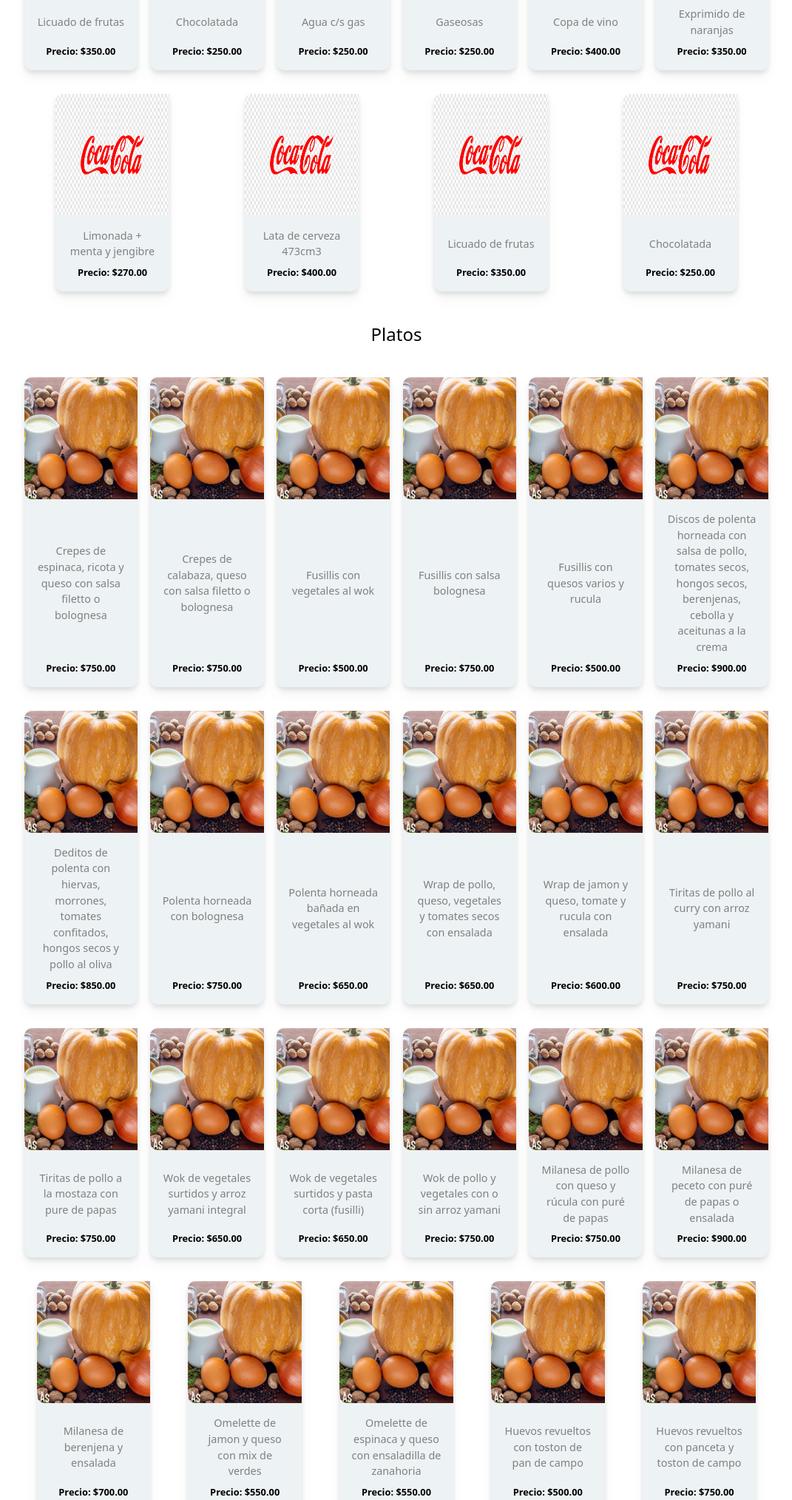
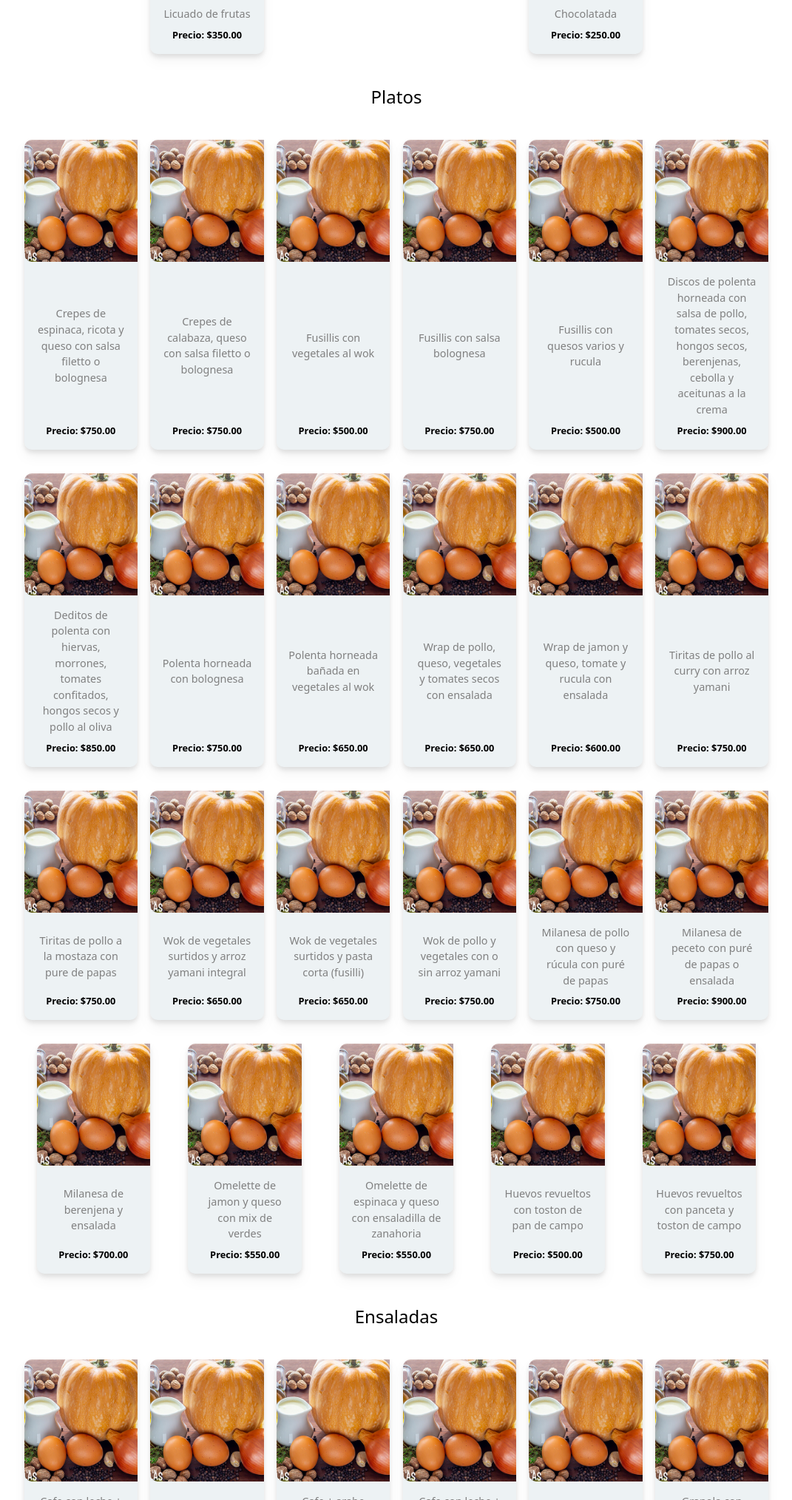
Before and after one commit to sersebas08/MILL, a plain HTML site: page index.html in a window 1280 px wide. Shown: the part 2159-4187 px from the top of the page at 74% size, without its empty margins (104-1175 px from the left). Drawn offline with nearby package versions, Linux system fonts and the light colour scheme.

Commit message:
ensaladas

```diff
--- a/index.html
+++ b/index.html
@@ -58,6 +58,10 @@
                 <p class="principal__p">Platos</p>
                 <div class="leerPlatos"></div>
             </div>
+            <div class="principal">
+                <p class="principal__p">Ensaladas</p>
+                <div class="leerEnsaladas"></div>
+            </div>
         </section>
 
     </main>
--- a/js/ensaladas.js
+++ b/js/ensaladas.js
@@ -7,22 +7,22 @@ export function ensaladas () {
         .then(response => response.json())
         .then(data => {
             data.forEach(data => {
-                leerBebidas(data);
+                leerEnsaladas(data);
             })
             /*leerProductos(data);*/
             // console.log(data)
         })
         .catch(function (err){console.log("este es el error", err);})
 }
-export function leerBebidas(data){
+export function leerEnsaladas(data){
     let dataAppi = {
         nombre: data.title,
         precio: data.precio,
         imgBig: data.imgBig
     }
     // console.log(dataAppi.nombre);
-    const leerBebidas = document.querySelector('.leerBebidas');
-    leerBebidas.innerHTML += `<div class="divProductos drop-shadow-lg ">
+    const leerEnsaladas = document.querySelector('.leerEnsaladas');
+    leerEnsaladas.innerHTML += `<div class="divProductos drop-shadow-lg ">
                                 <div class="divProductos__img">
                                     <picture class="">
                                         <source media="(min-width: 751px)" srcset="${dataAppi.imgBig}">
--- a/json/ensaladas.json
+++ b/json/ensaladas.json
@@ -1,73 +1,163 @@
 [{
   "id_productos":1,
-  "title":"Agua c/s gas",
-  "text":"Agua c/s gas",
-  "precio":"250.00",
-  "imgBig":"img/cocacola-lata.png",
-  "imgSmall":"img/cocacola-lata.png",
-  "imgAlt":"marca de lata de gaseosa"
-  },
+  "title":"Cafe con leche + tostadas, queso y mermelada",
+  "text":"Cafe con leche con tostadas, queso y mermelada",
+  "precio":"550.00",
+  "imgBig":"img/crepesCalabaza02.jpg",
+  "imgSmall":"img/crepesCalabaza02.jpg",
+  "imgAlt":"Cafe c/leche + dos medialunas"
+},
   {
     "id_productos":2,
-    "title":"Gaseosas ",
-    "text":"Gaseosas ",
-    "precio":"250.00",
-    "imgBig":"img/sprite.png",
-    "imgSmall":"img/sprite.png",
-    "imgAlt":"marca de lata de gaseosa"
+    "title":"Cafe con leche + dos medialunas",
+    "text":"Cafe con leche + dos medialunas",
+    "precio":"500.00",
+    "imgBig":"img/crepesCalabaza02.jpg",
+    "imgSmall":"img/crepesCalabaza02.jpg",
+    "imgAlt":"Cafe c/leche + dos medialunas"
   },
   {
     "id_productos":3,
-    "title":"Copa de vino",
-    "text":"Copa de vino",
-    "precio":"400.00",
-    "imgBig":"img/sprite.png",
-    "imgSmall":"img/sprite.png",
-    "imgAlt":"marca de lata de gaseosa"
+    "title":"Cafe + arabe tostado de jamon y queso",
+    "text":"Cafe + arabe tostado de jamon y queso",
+    "precio":"550.00",
+    "imgBig":"img/crepesCalabaza02.jpg",
+    "imgSmall":"img/crepesCalabaza02.jpg",
+    "imgAlt":"Cafe c/leche + dos medialunas"
   },
   {
     "id_productos":4,
-    "title":"Exprimido de naranjas",
-    "text":"Exprimido de naranjas",
-    "precio":"350.00",
-    "imgBig":"img/cocacola-lata.png",
-    "imgSmall":"img/cocacola-lata.png",
-    "imgAlt":"marca de lata de gaseosa"
+    "title":"Cafe con leche + arabe tostado de jamon y queso",
+    "text":"Cafe con leche + arabe tostado de jamon y queso",
+    "precio":"600.00",
+    "imgBig":"img/crepesCalabaza02.jpg",
+    "imgSmall":"img/crepesCalabaza02.jpg",
+    "imgAlt":"Cafe c/leche + dos medialunas"
   },
   {
     "id_productos":5,
-    "title":"Limonada + menta y jengibre",
-    "text":"Limonada + menta y jengibre",
-    "precio":"270.00",
-    "imgBig":"img/cocacola-lata.png",
-    "imgSmall":"img/cocacola-lata.png",
-    "imgAlt":"marca de lata de gaseosa"
+    "title":"Granola con yogurt + cafe",
+    "text":"Granola con yogurt + cafe",
+    "precio":"500.00",
+    "imgBig":"img/crepesCalabaza02.jpg",
+    "imgSmall":"img/crepesCalabaza02.jpg",
+    "imgAlt":"Cafe c/leche + dos medialunas"
   },
   {
     "id_productos":6,
-    "title":"Lata de cerveza 473cm3",
-    "text":"Lata de cerveza 473cm3",
-    "precio":"400.00",
-    "imgBig":"img/cocacola-lata.png",
-    "imgSmall":"img/cocacola-lata.png",
-    "imgAlt":"marca de lata de gaseosa"
+    "title":"Granola con yogurt + cafe con leche",
+    "text":"Granola con yogurt + cafe con leche",
+    "precio":"550.00",
+    "imgBig":"img/crepesCalabaza02.jpg",
+    "imgSmall":"img/crepesCalabaza02.jpg",
+    "imgAlt":"Cafe c/leche + dos medialunas"
   },
   {
     "id_productos":7,
-    "title":"Licuado de frutas",
-    "text":"Licuado de frutas",
-    "precio":"350.00",
-    "imgBig":"img/cocacola-lata.png",
-    "imgSmall":"img/cocacola-lata.png",
-    "imgAlt":"marca de lata de gaseosa"
+    "title":"Tostado arabe de jamon y queso",
+    "text":"Tostado arabe de jamon y queso",
+    "precio":"400.00",
+    "imgBig":"img/crepesCalabaza02.jpg",
+    "imgSmall":"img/crepesCalabaza02.jpg",
+    "imgAlt":"Cafe c/leche + dos medialunas"
   },
   {
     "id_productos":8,
-    "title":"Chocolatada",
-    "text":"Chocolatada",
+    "title":"Arabe de queso, tomate y huevo duro",
+    "text":"Arabe de queso, tomate y huevo duro",
+    "precio":"450.00",
+    "imgBig":"img/cafe-con-leche.jpg",
+    "imgBig":"img/crepesCalabaza02.jpg",
+    "imgSmall":"img/crepesCalabaza02.jpg"
+  },
+  {
+    "id_productos":9,
+    "title":"Arabe de queso, huevo duro y aceitunas",
+    "text":"Arabe de queso, huevo duro y aceitunas",
+    "precio":"450.00",
+    "imgBig":"img/crepesCalabaza02.jpg",
+    "imgSmall":"img/crepesCalabaza02.jpg",
+    "imgAlt":"Cafe c/leche + dos medialunas"
+  },
+  {
+    "id_productos":10,
+    "title":"Huevos revueltos + toston de pan casero",
+    "text":"Huevos revueltos + toston de pan casero",
+    "precio":"500.00",
+    "imgBig":"img/crepesCalabaza02.jpg",
+    "imgSmall":"img/crepesCalabaza02.jpg",
+    "imgAlt":"Cafe c/leche + dos medialunas"
+  },
+  {
+    "id_productos":11,
+    "title":"Huevos revueltos + panceta",
+    "text":"Huevos revueltos + panceta",
+    "precio":"750.00",
+    "imgBig":"img/crepesCalabaza02.jpg",
+    "imgSmall":"img/crepesCalabaza02.jpg",
+    "imgAlt":"Cafe c/leche + dos medialunas"
+  },
+  {
+    "id_productos":12,
+    "title":"Scons",
+    "text":"Scons",
     "precio":"250.00",
-    "imgBig":"img/cocacola-lata.png",
-    "imgSmall":"img/cocacola-lata.png",
-    "imgAlt":"marca de lata de gaseosa"
+    "imgBig":"img/crepesCalabaza02.jpg",
+    "imgSmall":"img/crepesCalabaza02.jpg",
+    "imgAlt":"Cafe c/leche + dos medialunas"
+  },
+  {
+    "id_productos":13,
+    "title":"Brownie",
+    "text":"Brownie",
+    "precio":"300.00",
+    "imgBig":"img/crepesCalabaza02.jpg",
+    "imgSmall":"img/crepesCalabaza02.jpg",
+    "imgAlt":"Cafe c/leche + dos medialunas"
+  },
+  {
+    "id_productos":14,
+    "title":"Medialuna",
+    "text":"Medialuna",
+    "precio":"120.00",
+    "imgBig":"img/crepesCalabaza02.jpg",
+    "imgSmall":"img/crepesCalabaza02.jpg",
+    "imgAlt":"Cafe c/leche + dos medialunas"
+  },
+  {
+    "id_productos":15,
+    "title":"Medialuna + jamon y queso",
+    "text":"Medialuna + jamon y queso",
+    "precio":"280.00",
+    "imgBig":"img/crepesCalabaza02.jpg",
+    "imgSmall":"img/crepesCalabaza02.jpg",
+    "imgAlt":"Cafe c/leche + dos medialunas"
+  },
+  {
+    "id_productos":16,
+    "title":"Budin (naranja, limon con amapola o marmolado)",
+    "text":"Budin (naranja, limon con amapola o marmolado)",
+    "precio":"300.00",
+    "imgBig":"img/crepesCalabaza02.jpg",
+    "imgSmall":"img/crepesCalabaza02.jpg",
+    "imgAlt":"Cafe c/leche + dos medialunas"
+  },
+  {
+    "id_productos":17,
+    "title":"Tarta de manzana",
+    "text":"Tarta de manzana",
+    "precio":"350.00",
+    "imgBig":"img/crepesCalabaza02.jpg",
+    "imgSmall":"img/crepesCalabaza02.jpg",
+    "imgAlt":"Porcion de tarta de manzana"
+  },
+  {
+    "id_productos":18,
+    "title":"Pasta frola",
+    "text":"Pasta frola",
+    "precio":"300.00",
+    "imgBig":"img/crepesCalabaza02.jpg",
+    "imgSmall":"img/crepesCalabaza02.jpg",
+    "imgAlt":"Porcion de pasta frola"
   }
 ]
--- a/style/style.css
+++ b/style/style.css
@@ -162,6 +162,7 @@ section h2 {
     /*}*/
     .leerJson,
     .leerCafeteria,
+    .leerEnsaladas,
     .leerBebidas,
     .leerPlatos {
         display: flex;
@@ -186,6 +187,7 @@ section h2 {
 
     .leerJson,
     .leerCafeteria,
+    .leerEnsaladas,
     .leerBebidas,
     .leerPlatos {
         display: flex;
@@ -207,6 +209,7 @@ section h2 {
     }
     .leerJson,
     .leerCafeteria,
+    .leerEnsaladas,
     .leerBebidas,
     .leerPlatos {
         display: flex;
@@ -228,6 +231,7 @@ section h2 {
     }
     .leerJson,
     .leerCafeteria,
+    .leerEnsaladas,
     .leerBebidas,
     .leerPlatos {
         display: flex;
@@ -249,6 +253,7 @@ section h2 {
     }
     .leerJson,
     .leerCafeteria,
+    .leerEnsaladas,
     .leerBebidas,
     .leerPlatos {
         display: flex;
@@ -269,6 +274,7 @@ section h2 {
     }
     .leerJson,
     .leerCafeteria,
+    .leerEnsaladas,
     .leerBebidas,
     .leerPlatos {
         display: flex;
@@ -297,6 +303,7 @@ section h2 {
     }
     .leerJson,
     .leerCafeteria,
+    .leerEnsaladas,
     .leerBebidas,
     .leerPlatos {
         display: flex;
```
